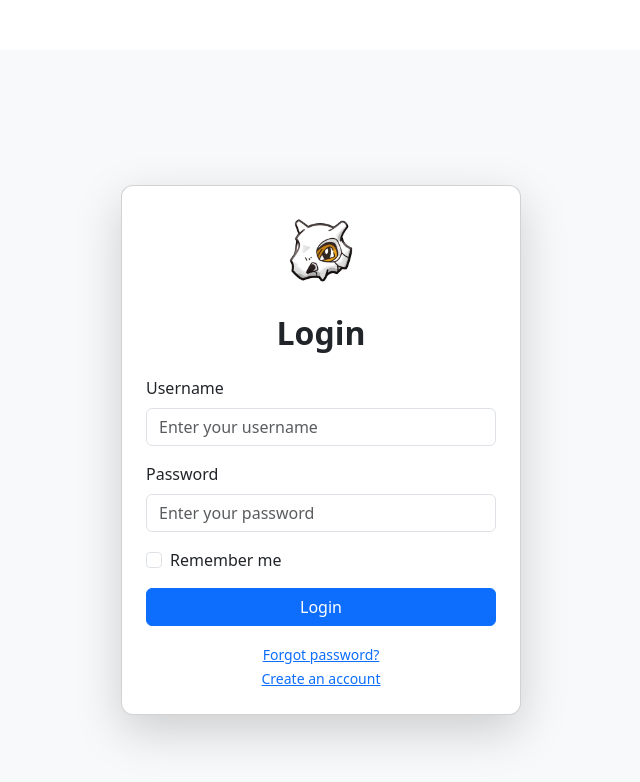
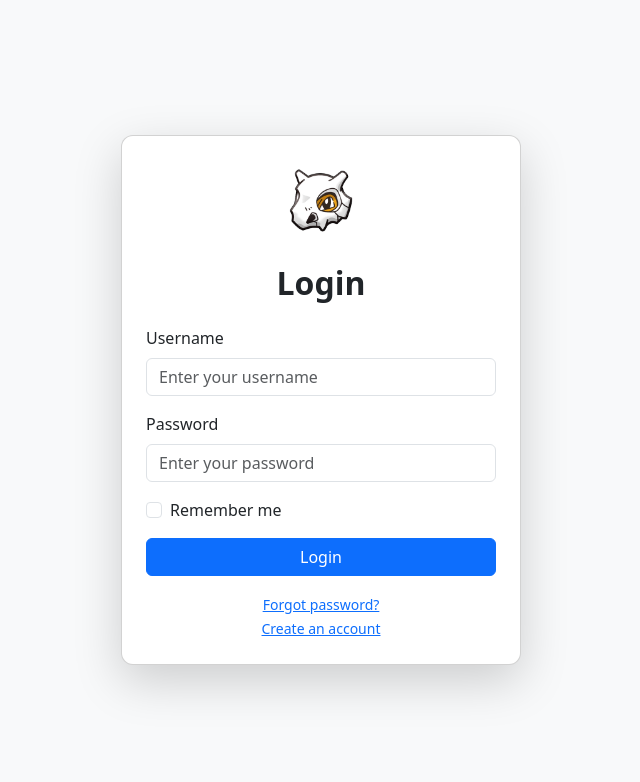
Before and after one commit to StanRoo/StanRoozendaal614950, a Vue app: page / in a window 1280 px wide. Shown: the top 782 px of the page, without its empty margins (319-959 px from the left). Built offline with nearby package versions, Linux system fonts and the light colour scheme.

Commit message:
Styling fixes

```diff
--- a/src/App.vue
+++ b/src/App.vue
@@ -33,15 +33,15 @@ onMounted(() => {
 
 <template>
   <div id="app">
-    <header v-if="showHeaderAndFooter">
+    <header v-if="showHeaderAndFooter" :class="{ hidden: !showHeaderAndFooter }">
       <NavigationBar :profilePicture="profilePicture" />
     </header>
 
-    <main>
+    <main :class="{ 'no-header': !showHeaderAndFooter, 'no-footer': !showHeaderAndFooter }">
       <RouterView @profileUpdated="updateProfilePicture" />
     </main>
 
-    <footer v-if="showHeaderAndFooter">
+    <footer v-if="showHeaderAndFooter" :class="{ hidden: !showHeaderAndFooter }">
       <div class="footerText">© 2024 Copyright: CuboCard</div>
     </footer>
   </div>
@@ -51,23 +51,46 @@ onMounted(() => {
 html, body {
   height: 100%;
   margin: 0;
+  padding: 0;
+  overflow-x: hidden;
+  display: flex;
+  flex-direction: column;
+}
+
+.hidden {
+  height: 0 !important;
+  overflow: hidden;
+  padding: 0 !important;
+  margin: 0 !important;
+  display: none !important;
 }
 
 header {
   background-color: #f8f9fa;
+  transition: height 0.3s ease;
 }
 
 main {
+  flex: 1;
   padding-top: 50px;
+  padding-bottom: 40px;
+}
+
+main.no-header {
+  padding-top: 0 !important;
+}
+
+main.no-footer {
+  padding-bottom: 0 !important;
 }
 
 footer {
-  margin-top: auto;
   background-color: #3366af;
   width: 100%;
   height: 40px;
   text-align: center;
   color: white;
   line-height: 2.5;
+  transition: height 0.3s ease;
 }
 </style>
```
